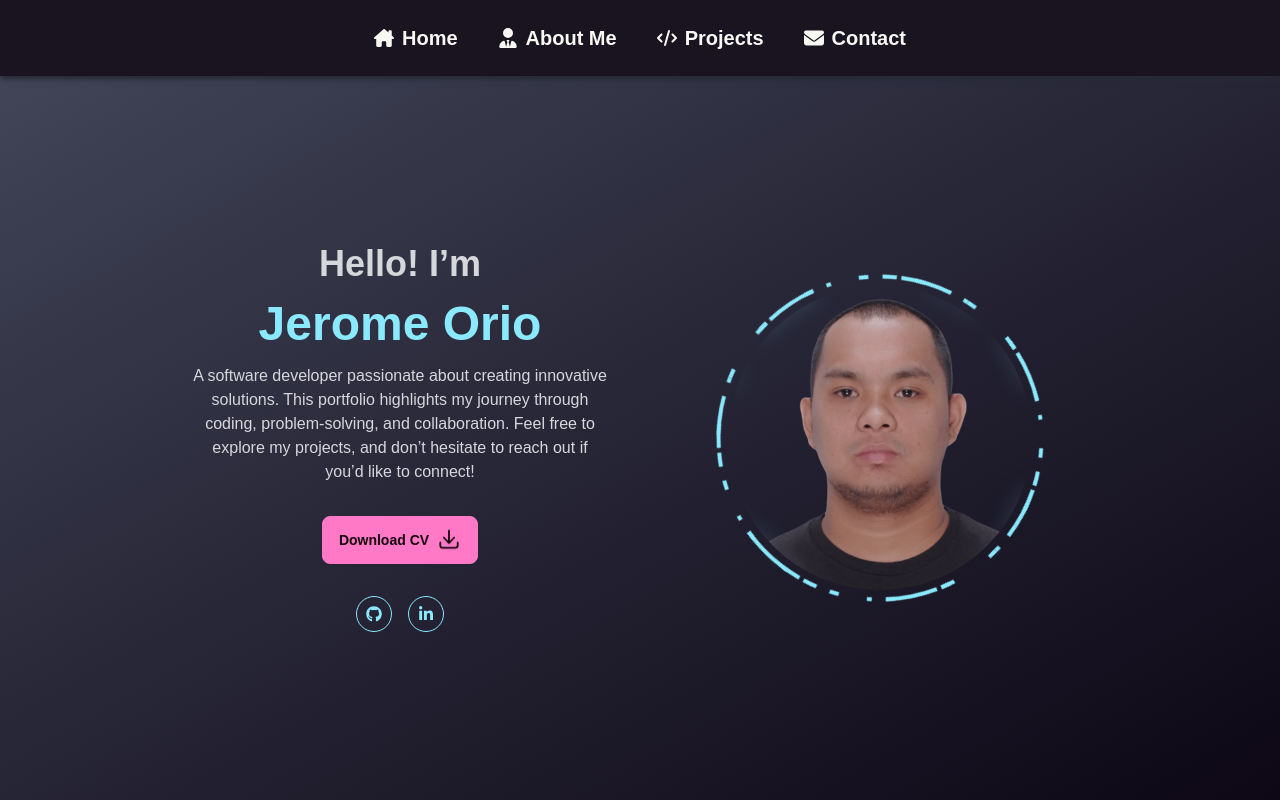
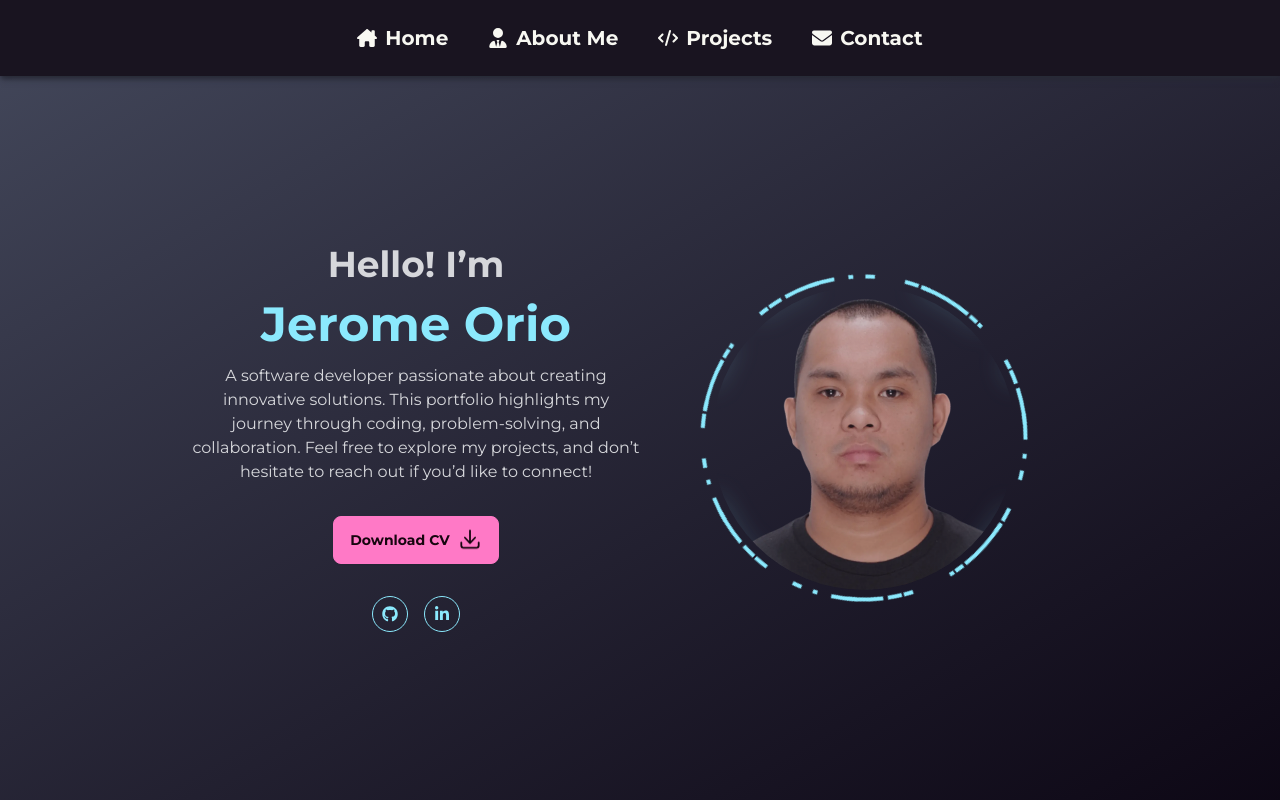
Before and after one commit to jerome-orio/jerome-orio-portfolio, a Next.js app: page / in a window 1280 px wide. Built offline with nearby package versions, Linux system fonts and the light colour scheme.

Commit message:
Updated default font to Montserrat.

```diff
--- a/app/globals.css
+++ b/app/globals.css
@@ -17,7 +17,7 @@
 body {
   color: var(--foreground);
   background: var(--background);
-  font-family: Arial, Helvetica, sans-serif;
+  font-family: 'Montserrat', Arial, Helvetica, sans-serif;
 }
 
 @layer utilities {
--- a/app/layout.tsx
+++ b/app/layout.tsx
@@ -1,9 +1,15 @@
 import type { Metadata } from 'next';
 import localFont from 'next/font/local';
+import { Montserrat } from 'next/font/google';
 import './globals.css';
 import Favicon from './favicon.ico';
 import TopNav from '@/components/TopNav';
 import { Toaster } from 'react-hot-toast';
+
+const montserrat = Montserrat({
+  subsets: ['latin'],
+  weight: ['400', '700'],
+});
 
 const geistSans = localFont({
   src: './fonts/GeistVF.woff',
@@ -61,7 +67,7 @@ export default function RootLayout({
 }>) {
   return (
     <html lang='en'>
-      <body className={`${geistSans.variable} ${geistMono.variable} antialiased min-h-screen animate-blurIn`} >
+      <body className={`${geistSans.variable} ${geistMono.variable} ${montserrat.className} antialiased min-h-screen !scroll-smooth animate-blurIn`} >
         {/* <!-- Toaster Message --> */}
         <Toaster position='top-center' />
 
--- a/app/page.tsx
+++ b/app/page.tsx
@@ -9,14 +9,14 @@ const Home = () => {
     <>
       <div className="hero-content text-neutral-content text-center animate-fadeIn">
         <div className="grid grid-cols-1 md:grid-cols-2">
-          <div className="relative flex items-center justify-center lg:order-2 sm:order-1">
+          <div className="relative flex my-4 items-center justify-center lg:order-2 sm:order-1">
             <svg className="absolute animate-circular" width="380" height="380">
               <circle cx="190" cy="190" r="161.5" fill="none" strokeWidth="4" stroke="#3498db" strokeDasharray="4.75, 52.25, 14.25" className='stroke-info animate-circularDash1' />
               <circle cx="190" cy="190" r="161.5" fill="none" strokeWidth="4" stroke="#3498db" strokeDasharray="9.5, 47.5" className="stroke-info animate-circularDash2" />
             </svg>
             <ProfilePicture width={304} height={304} className="relative rounded-full backdrop-filter backdrop-blur-md opacity-75" alt="Jerome Orio Profile Picture" />
           </div>
-          <div className="max-w-md p-4 m-4 2xl:order-1 xl:order-1 lg:order-1 md:order-2 sm:order-2">
+          <div className="max-w-md py-4 my-4 lg:order-1 sm:order-2">
             <h1 className="text-4xl font-bold">Hello! I’m </h1>
             <h1 className="m-4 text-5xl font-extrabold text-info dark:text-error">
               <SequentialTextAnimation text="Jerome Orio" />
--- a/tailwind.config.ts
+++ b/tailwind.config.ts
@@ -17,8 +17,8 @@ const config: Config = {
         slideIn: "slideIn .8s ease-in forwards",
         slideInFromTop: "slideInFromTop .8s ease-in forwards",
         circular: "circular 15s linear infinite alternate",
-        circularDash1: "dashAnimation 3s linear infinite alternate 1s",
-        circularDash2: "dashAnimation 3s linear infinite alternate 2s",
+        circularDash1: "dashAnimation 5s linear infinite alternate 1s",
+        circularDash2: "dashAnimation 5s linear infinite alternate 3s",
         zoomIn: "zoomIn 1s ease-in forwards",
         zoomOut: "zoomOut 1s ease-out forwards",
         blurIn: "blurIn 1s linear",
```
